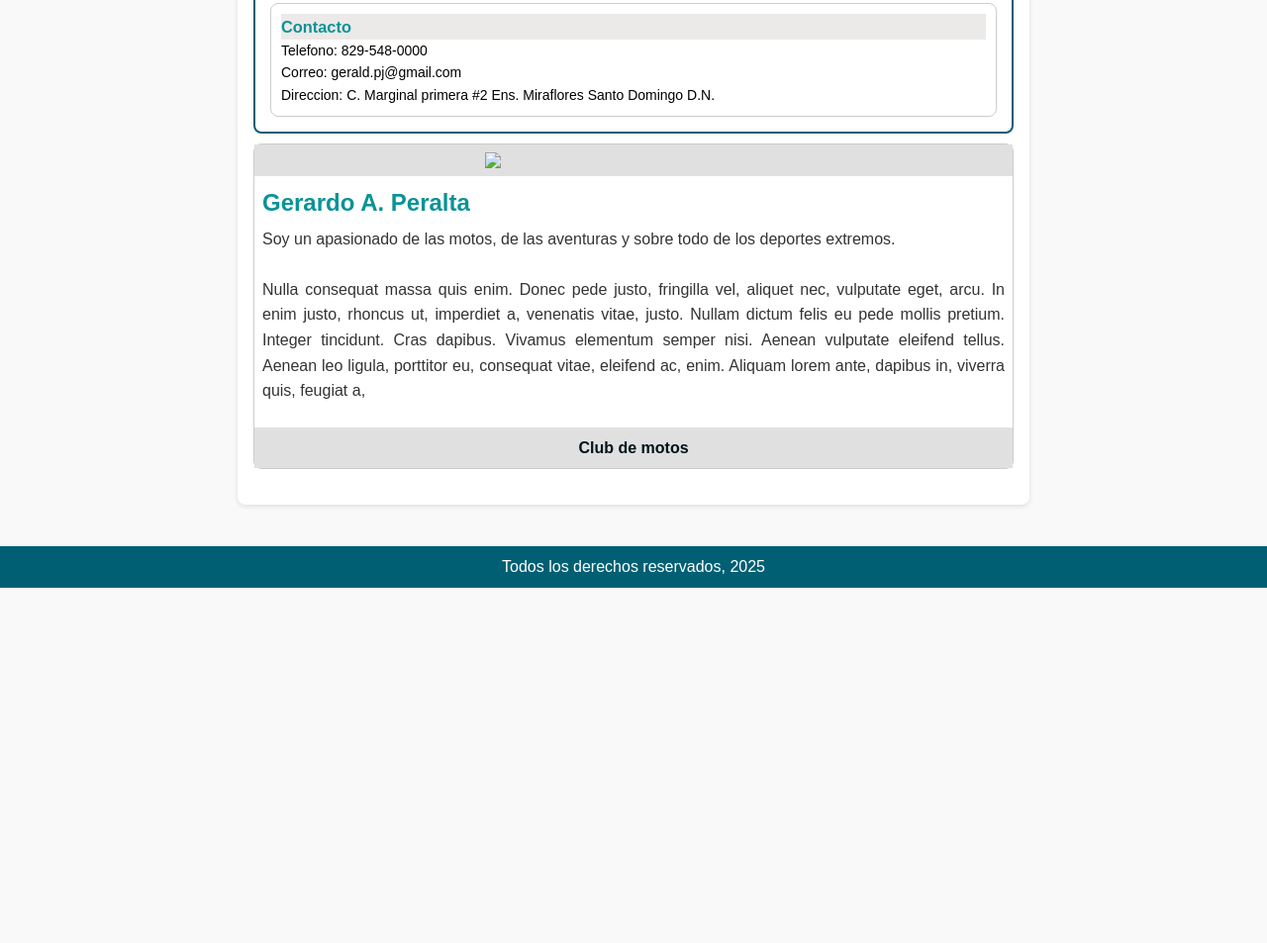
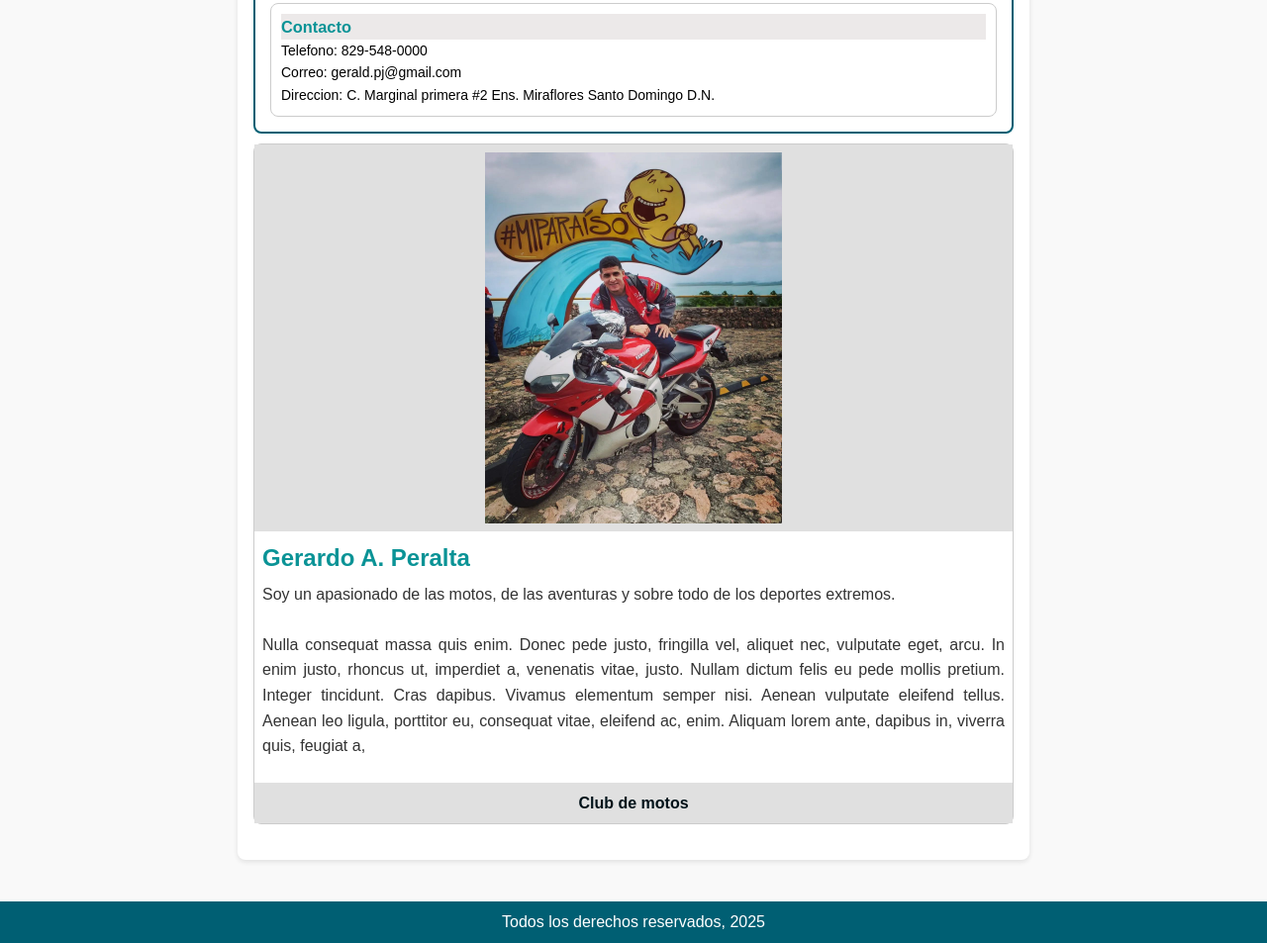
Before and after one commit to gerardo-peralta/gerardo-peralta, a plain HTML site: page index.html in a window 1280 px wide. Shown: the part 1125-2078 px from the top of the page at 99% size. Before the commit the page ends 1719 px from the top, so only its background shows below. Drawn offline with Linux system fonts and the light colour scheme; the site is published under a folder, as on GitHub Pages, so addresses that start at the root find nothing.

Commit message:
Actualizar ruta de imagen index.html

```diff
--- a/index.html
+++ b/index.html
@@ -111,7 +111,7 @@
 
         <article>
             <header>
-                <img width="200" src="/Imagenes/502898402_10160968258267337_2084017671373527119_n.jpg">
+                <img width="200" src="Imagenes/502898402_10160968258267337_2084017671373527119_n.jpg">
             </header>
             <section>
                 <h2>Gerardo A. Peralta</h2>
```
